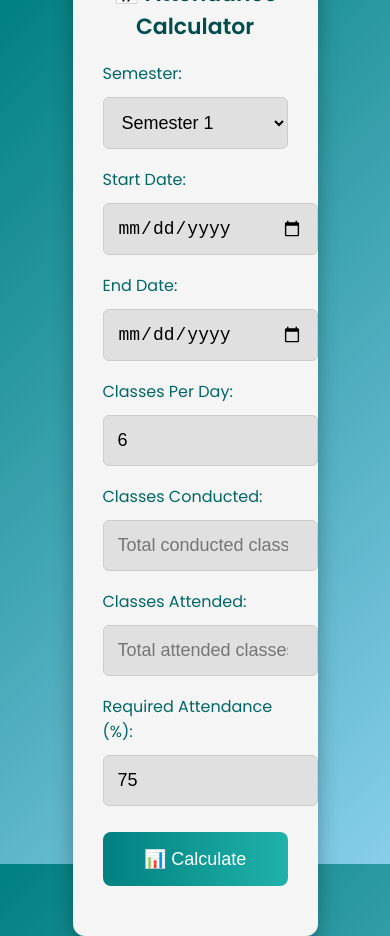
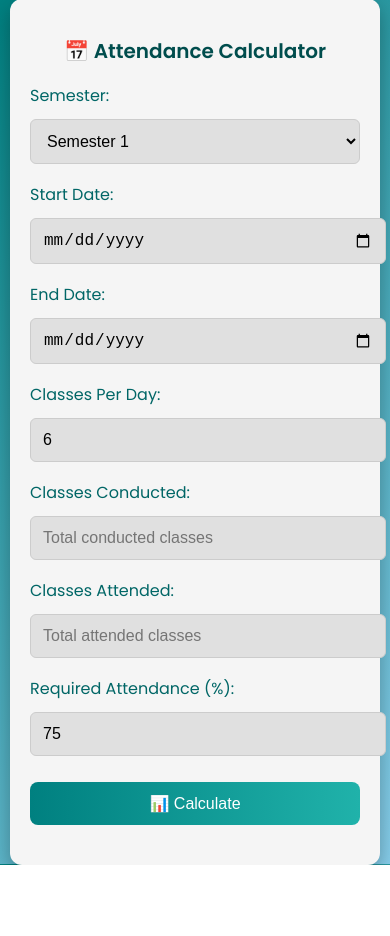
Before and after one commit to lastgang/lastgang.github.io, a plain HTML site: page index.html in a window 390 px wide. After the commit the page ends 865 px from the top, so only its background shows below. Drawn offline with Linux system fonts and the light colour scheme.

Commit message:
Update index.html
added index.html

```diff
--- a/index.html
+++ b/index.html
@@ -17,19 +17,16 @@
             margin: 0;
             padding: 10px;
         }
+
         .container {
             background: #F5F5F5;
             padding: 30px;
             border-radius: 12px;
             box-shadow: 0px 8px 20px rgba(0, 0, 0, 0.3);
             text-align: center;
-            width: 50%;
-            max-width: 600px;
             transition: transform 0.2s;
         }
-        .container:hover {
-            transform: scale(1.02);
-        }
+
         h2 {
             color: #004D4D;
             font-weight: 600;
@@ -67,16 +64,40 @@
             font-size: 18px;
             cursor: pointer;
             margin-top: 20px;
-            transition: background 0.3s;
+            transition: background 0.3s, transform 0.2s;
         }
         button:hover {
             background: linear-gradient(90deg, #006666, #008B8B);
+            transform: scale(1.05);
         }
         .result {
             margin-top: 20px;
             font-size: 18px;
             font-weight: bold;
             color: #004D4D;
+        }
+
+        /* 🔹 Desktop View (Wider Layout) */
+        @media (min-width: 768px) {
+            .container {
+                width: 50%;
+                max-width: 600px;
+            }
+        }
+
+        /* 🔹 Mobile View (Full Width, Compact Design) */
+        @media (max-width: 767px) {
+            .container {
+                width: 90%;
+                padding: 20px;
+            }
+            input, select, button {
+                font-size: 16px;
+                padding: 12px;
+            }
+            h2 {
+                font-size: 20px;
+            }
         }
     </style>
 </head>
@@ -120,7 +141,6 @@
     </div>
 
     <script>
-        // Prevent past date selection for start date
         document.getElementById("startDate").setAttribute("min", new Date().toISOString().split("T")[0]);
 
         document.getElementById("startDate").addEventListener("change", function() {
```
